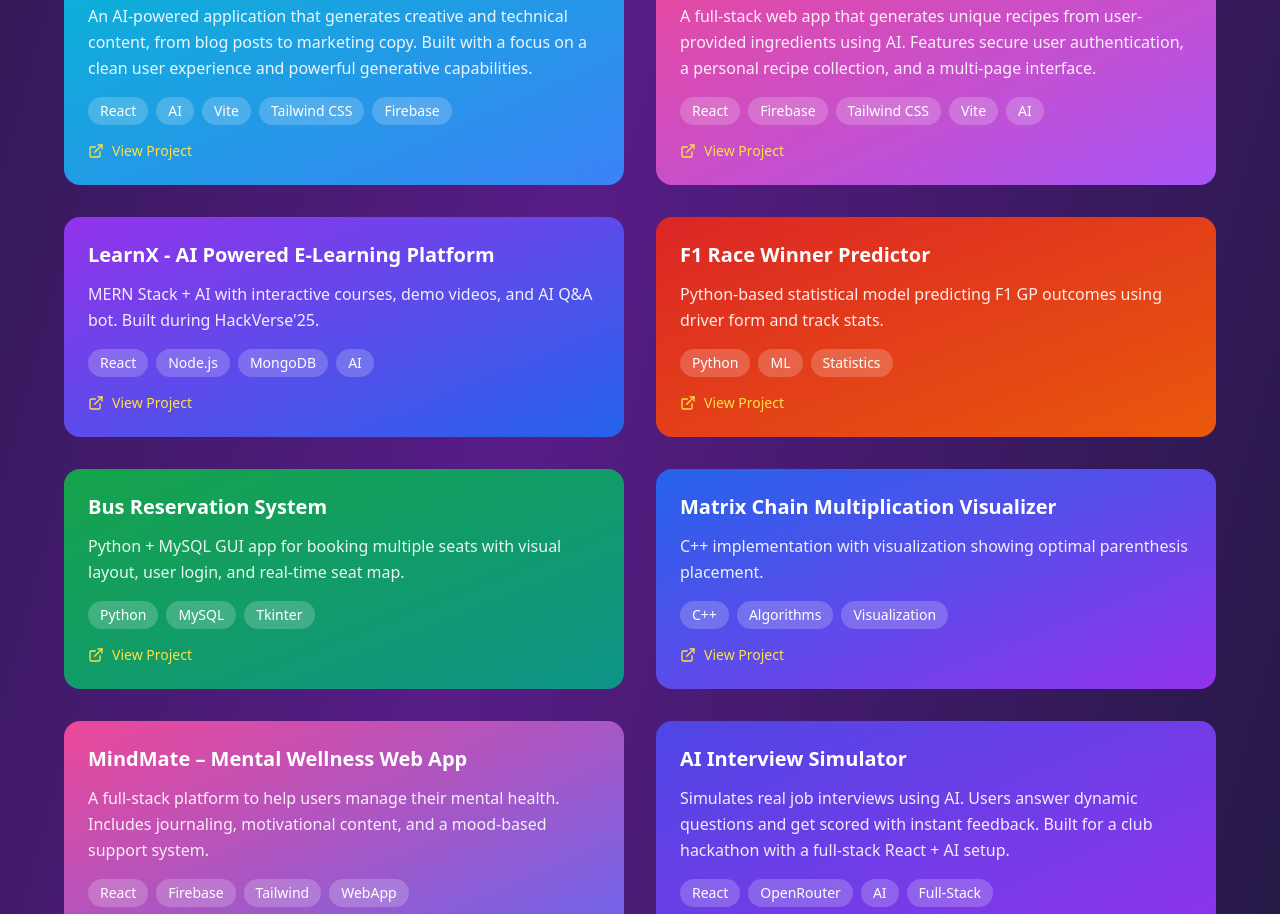
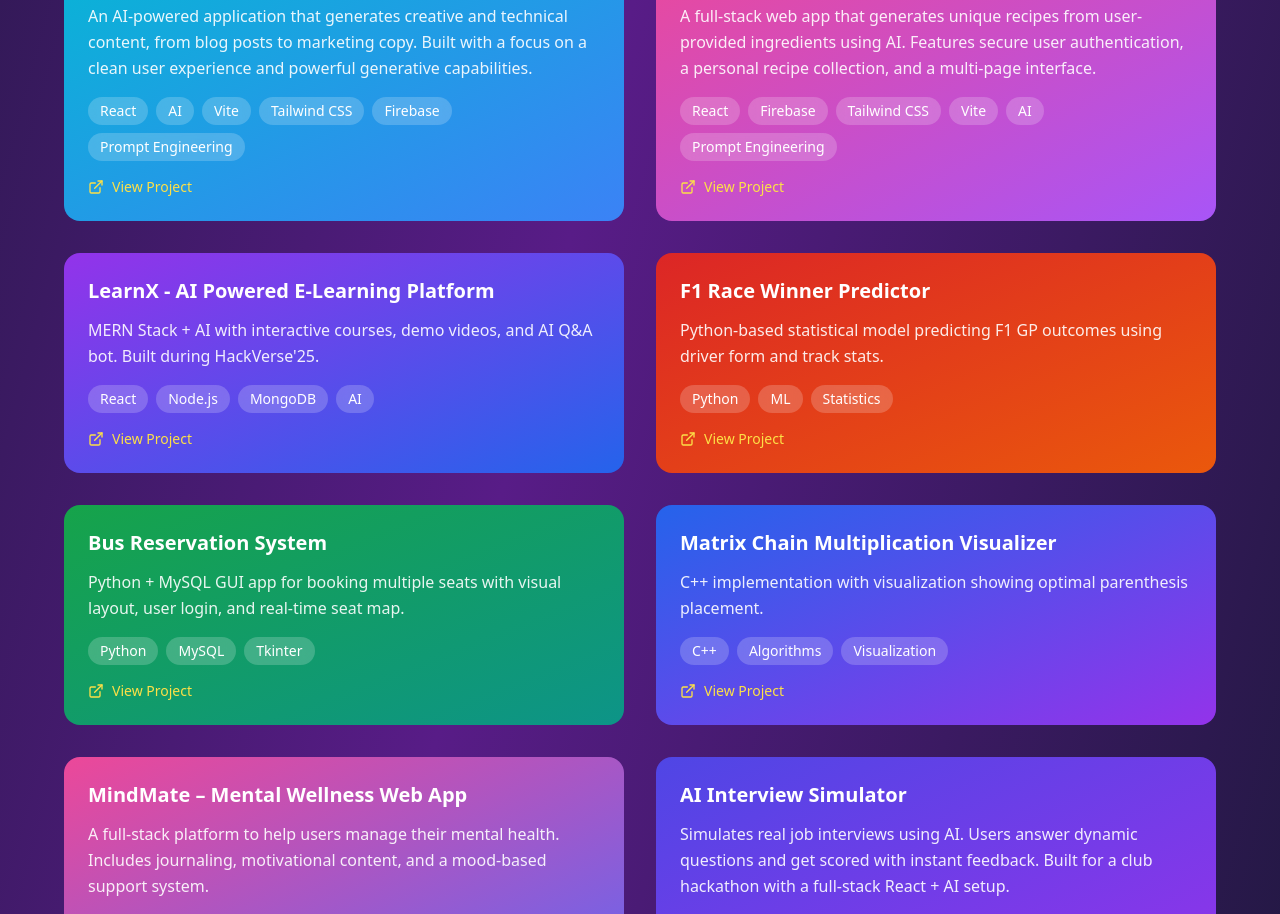
Before and after one commit to PI-Prasaad-Krishna/portfolio, a React (Vite) app: page / in a window 1280 px wide. Shown: the part 2420-3334 px from the top of the page. Built offline with nearby package versions, Linux system fonts and the light colour scheme.

Commit message:
Minor Changes

```diff
--- a/src/App.jsx
+++ b/src/App.jsx
@@ -30,14 +30,14 @@ const Portfolio = () => {
     {
       title: "LexiGen AI - Content Generation Tool",
       desc: "An AI-powered application that generates creative and technical content, from blog posts to marketing copy. Built with a focus on a clean user experience and powerful generative capabilities.",
-      tech: ["React", "AI", "Vite", "Tailwind CSS", "Firebase"],
+      tech: ["React", "AI", "Vite", "Tailwind CSS", "Firebase", "Prompt Engineering"],
       color: "from-cyan-500 to-blue-500",
       link: "https://lexigenai.vercel.app/"
     },
     {
       title: "GetChef - AI Recipe Generator",
       desc: "A full-stack web app that generates unique recipes from user-provided ingredients using AI. Features secure user authentication, a personal recipe collection, and a multi-page interface.",
-      tech: ["React", "Firebase", "Tailwind CSS", "Vite", "AI"],
+      tech: ["React", "Firebase", "Tailwind CSS", "Vite", "AI", "Prompt Engineering"],
       color: "from-pink-500 to-purple-500",
       link: "https://getchef.vercel.app/"
     },
```
